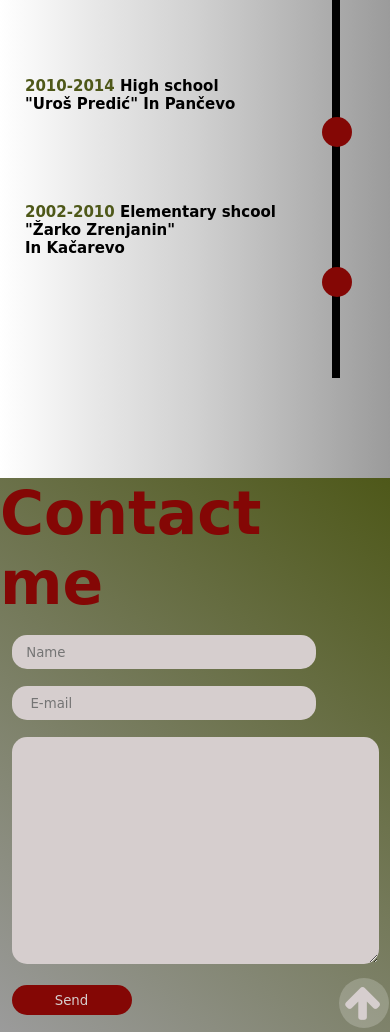
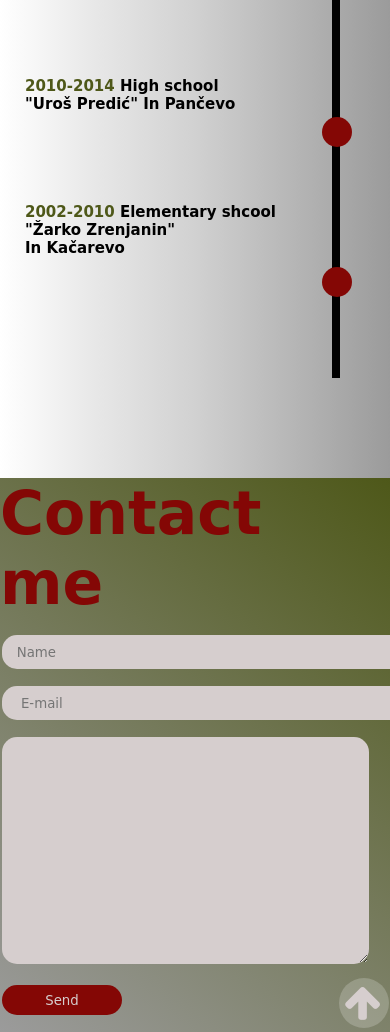
Before and after one commit to Jelena955/mojportfolio, a plain HTML site: page index.html in a window 390 px wide. Shown: the part 3144-4176 px from the top of the page. Drawn offline with nearby package versions, Linux system fonts and the light colour scheme; files that its build step writes are made by us from their sources; files whose address does not match are found by name.

Commit message:
Update styleresponsive.scss

```diff
--- a/css/styleresponsive.scss
+++ b/css/styleresponsive.scss
@@ -455,13 +455,7 @@
         left:82.5%;
     }
 }
-#forma{
-    input{
-        width:300px;
 
-
-    }
-}
 }
 @media screen and (max-width:776px) {
     .cetvrti{
```
